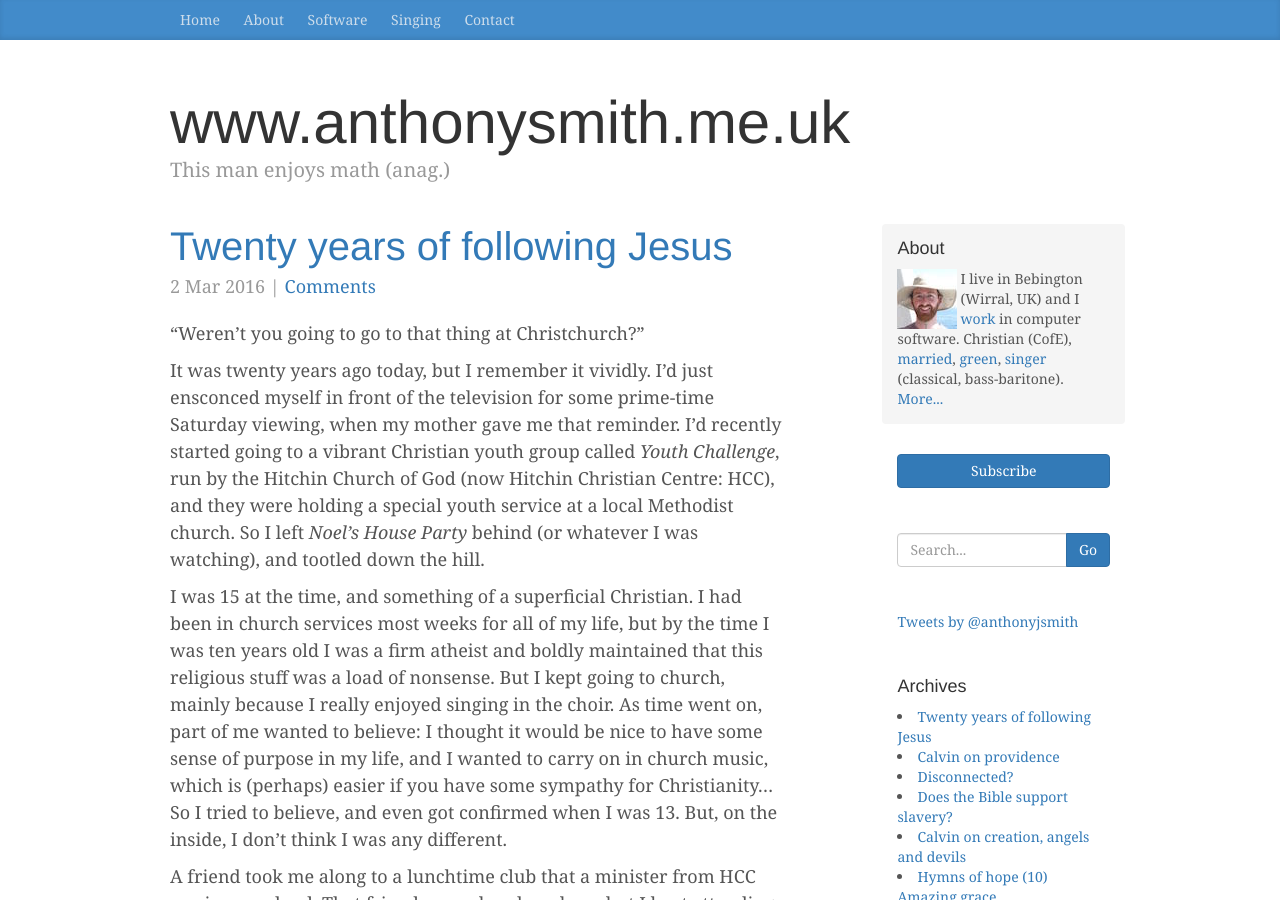
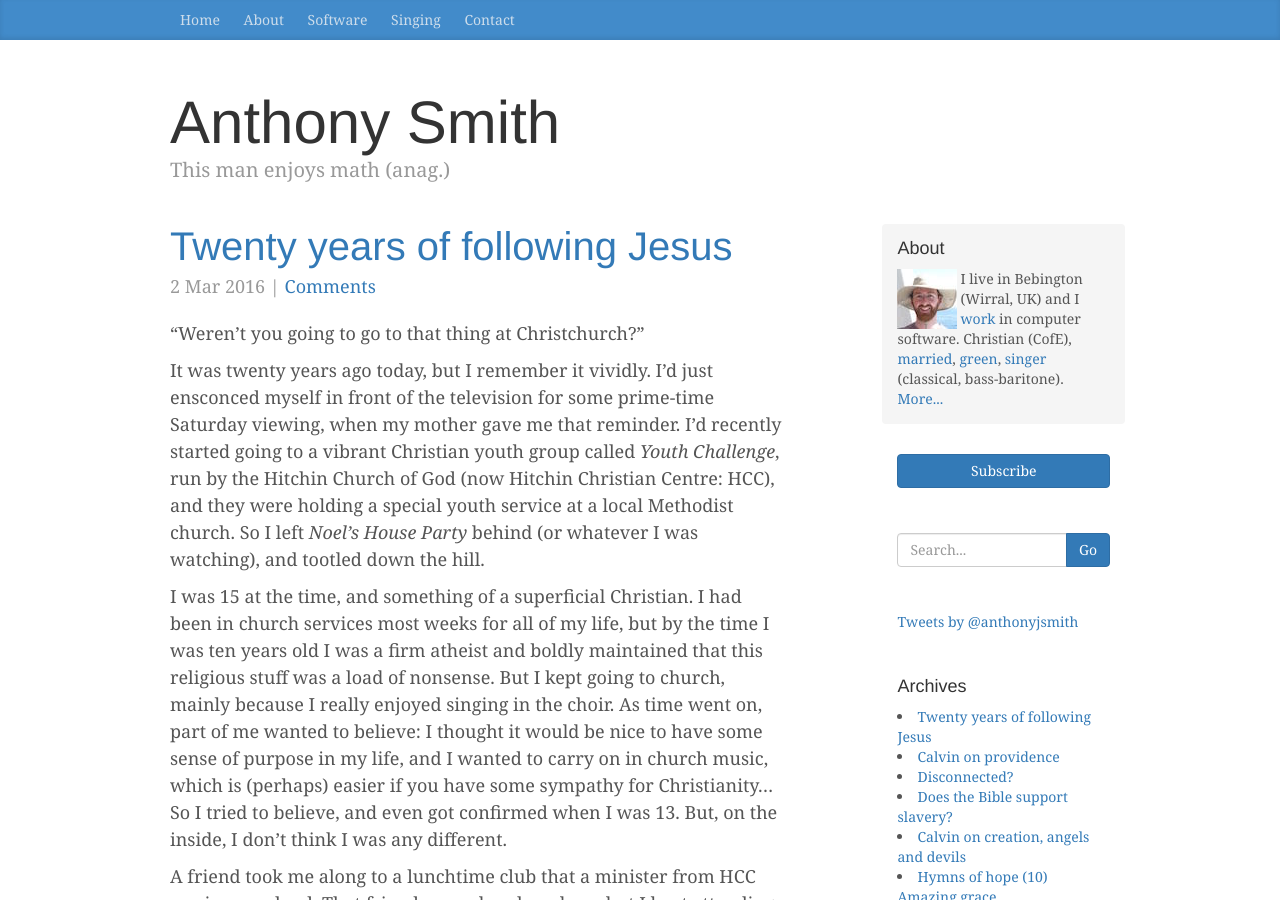
Before and after one commit to anthonyjsmith/anthonyjsmith.github.io, a Jekyll site: the page built from index.html, in a window 1280 px wide and 900 px high. Built offline with Jekyll 4.4.1, drawn with Linux system fonts in a browser that asks for light colours; nearby versions of some CDN libraries; the list of posts is cut into pages by our own code; comment, search, counter and statistics services are not loaded.

Commit message:
Update site name and description

```diff
--- a/_config.yml
+++ b/_config.yml
@@ -1,5 +1,5 @@
-name: www.anthonysmith.me.uk
-description: This man enjoys math (anag.)
+name: Anthony Smith
+description: Christian (C of E), freelance software gardener, astronomer, married, green, singer, organist, Wirral
 url: http://www.anthonysmith.me.uk
 exclude: [README.md, Gemfile, Gemfile.lock, CNAME]
 permalink: pretty
--- a/_includes/head.html
+++ b/_includes/head.html
@@ -16,7 +16,7 @@
       <script src="https://oss.maxcdn.com/respond/1.4.2/respond.min.js"></script>
     <![endif]-->
 
-    <link rel="alternate" type="application/rss+xml" title="{{ site.name }} Feed" href="/feed/">
+    <link rel="alternate" type="application/rss+xml" title="{{ site.name }} - Feed" href="/feed/">
 
 {% seo %}
 
--- a/_layouts/index.html
+++ b/_layouts/index.html
@@ -3,7 +3,7 @@
 ---
       <div class="blog-header">
         <h1 class="blog-title">{{ site.name }}</h1>
-        <p class="lead blog-description">{{ site.description }}</p>
+        <p class="lead blog-description">This man enjoys math (anag.)</p>
       </div>
 
       <div class="row">
```
